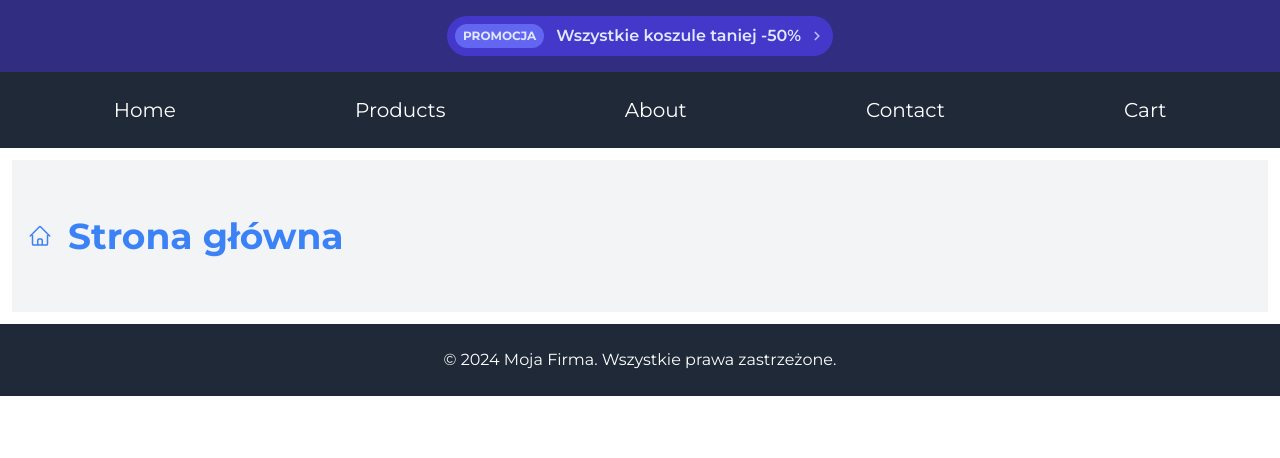
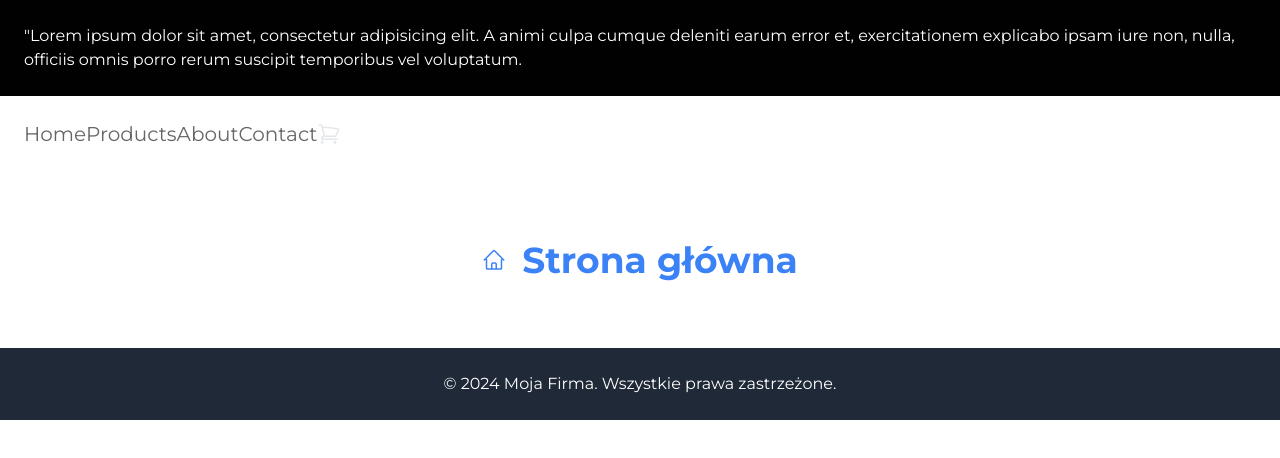
Before and after one commit to kpietryga/react_store, a React (Vite) app: page / in a window 1280 px wide. Shown: the top 458 px of the page. Built offline with nearby package versions, Linux system fonts and the light colour scheme.

Commit message:
add styles to top bar

```diff
--- a/src/components/Home.tsx
+++ b/src/components/Home.tsx
@@ -4,7 +4,7 @@ import { HomeIcon } from '@heroicons/react/24/outline';
 const Home: React.FC = () => {
     return (
 
-        <div className="flex items-center space-x-4 p-4 bg-gray-100">
+        <div className="flex items-center space-x-4 p-4 justify-center text-xl">
             <HomeIcon className="h-6 w-6 text-blue-500"/>
             <h1 className="text-4xl font-bold text-blue-500 m-10">Strona główna</h1>
         </div>
--- a/src/components/Menu.tsx
+++ b/src/components/Menu.tsx
@@ -1,16 +1,17 @@
 import { Link } from "react-router-dom";
+import {ShoppingCartIcon} from "@heroicons/react/24/outline";
 
 const Navigation = () => {
     return (
-        <header className="bg-gray-800 text-white">
+        <header className="bg-white text-customGrayText">
             <div className="max-w-screen-xl m-auto">
                 <nav>
-                    <ul className="flex items-center justify-around text-xl p-6">
+                    <ul className="flex items-center text-xl p-6">
                         <li><Link to="/">Home</Link></li>
                         <li><Link to="/products">Products</Link></li>
                         <li><Link to="/about">About</Link></li>
                         <li><Link to="/contact">Contact</Link></li>
-                        <li><Link to="#">Cart</Link></li>
+                        <li><Link to="#"><ShoppingCartIcon className="h-6 w-6 text-gray-200 "/></Link></li>
                     </ul>
                 </nav>
 
--- a/src/components/TopBar.tsx
+++ b/src/components/TopBar.tsx
@@ -1,24 +1,13 @@
 import React from "react";
-import {Link} from "react-router-dom";
+
 
 const TopBar: React.FC = () => {
         return (
 
-            <div className="bg-indigo-900 text-center py-4 lg:px-4">
-                <Link to="/products">
-                    <div
-                        className="p-2 bg-indigo-700 items-center text-indigo-100 leading-none lg:rounded-full flex lg:inline-flex"
-                        role="alert">
-                        <span
-                            className="flex rounded-full bg-indigo-500 uppercase px-2 py-1 text-xs font-bold mr-3">Promocja</span>
-                        <span className="font-semibold mr-2 text-left flex-auto">Wszystkie koszule taniej -50%</span>
-                        <svg className="fill-current opacity-75 h-4 w-4" xmlns="http://www.w3.org/2000/svg"
-                             viewBox="0 0 20 20">
-                            <path
-                                d="M12.95 10.707l.707-.707L8 4.343 6.586 5.757 10.828 10l-4.242 4.243L8 15.657l4.95-4.95z"/>
-                        </svg>
-                    </div>
-                </Link>
+            <div className="bg-customBlack">
+                <p className={'max-w-screen-xl m-auto text-white text-small p-6'}>"Lorem ipsum dolor sit amet, consectetur adipisicing elit. A animi culpa cumque deleniti earum error et,
+                    exercitationem explicabo ipsam iure non, nulla, officiis omnis porro rerum suscipit temporibus vel
+                    voluptatum.</p>
             </div>
         )
     }
--- a/tailwind.config.js
+++ b/tailwind.config.js
@@ -9,6 +9,10 @@ export default {
       fontFamily: {
         montserrat: ['Montserrat', 'sans-serif'], // Dodaj niestandardową czcionkę
       },
+      colors: {
+        customBlack: '#010101',
+        customGrayText: '#666666'// Twój kolor
+      },
     },
   },
   plugins: [],
```
